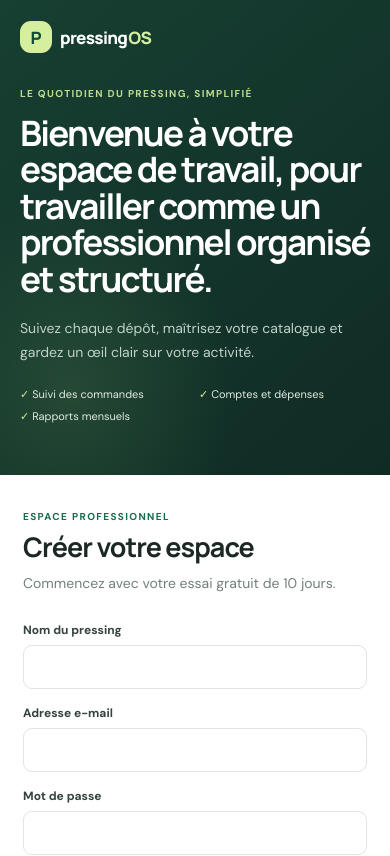
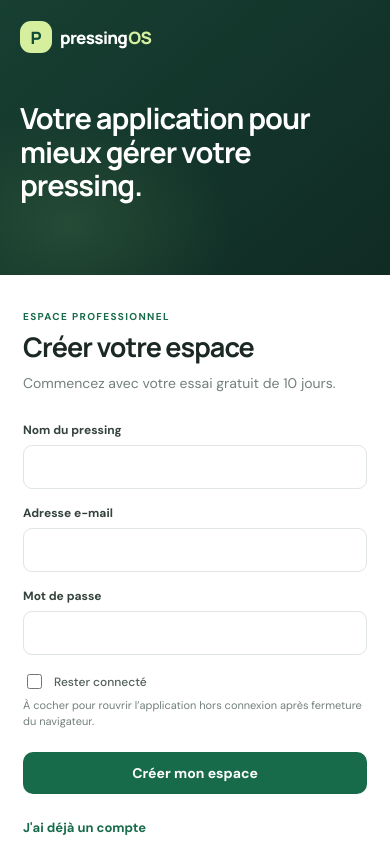
Before and after one commit to kingbiye/Saas-gestion-pressing.github, a Next.js app in the folder apps/web/: page / in a window 390 px wide. Shown: the top 856 px of the page. Built offline with nearby package versions, Linux system fonts and the light colour scheme.

Commit message:
Simplify login screen welcome message
Use a concise headline and smaller type to reduce visual clutter on the sign-in page.

Co-authored-by: Copilot <223556219+Copilot@users.noreply.github.com>

```diff
--- a/apps/web/app/globals.css
+++ b/apps/web/app/globals.css
@@ -59,7 +59,7 @@ strong, h1, h2, h3 { font-family: Manrope, "DM Sans", Arial, sans-serif; }
 .auth-shell { display: grid; grid-template-columns: 1.05fr .95fr; min-height: 100vh; background: white; }
 .auth-intro { display: flex; flex-direction: column; min-height: 100vh; padding: 46px clamp(32px, 7vw, 108px) 32px; color: white; background: #173f32; background-image: radial-gradient(ellipse at 18% 82%, rgba(89, 136, 82, .25), transparent 36%), linear-gradient(140deg, #173f32 0%, #102b24 100%); }
 .auth-pitch { max-width: 570px; margin: auto 0; padding: 64px 0; }
-.auth-pitch h1 { max-width: 560px; margin: 15px 0 20px; font-size: clamp(42px, 5vw, 67px); line-height: 1.04; letter-spacing: -3px; }
+.auth-pitch h1 { max-width: 500px; margin: 15px 0 20px; font-size: clamp(30px, 3.2vw, 42px); line-height: 1.16; letter-spacing: -1.5px; }
 .auth-pitch > p:not(.eyebrow) { max-width: 465px; color: #c0d2c9; font-size: 17px; line-height: 1.7; }
 .auth-points { display: grid; gap: 14px; margin-top: 40px; color: #e0ebdf; font-size: 13px; }
 .auth-points span::first-letter { color: var(--lime); }
@@ -286,7 +286,7 @@ td small { display: block; margin-top: 3px; color: #87938b; font-size: 10px; }
   .auth-intro { min-height: auto; padding: 25px 25px 30px; }
   .auth-intro .brand { margin-bottom: 34px; }
   .auth-pitch { padding: 0 0 27px; }
-  .auth-pitch h1 { max-width: 510px; font-size: 40px; letter-spacing: -1.8px; }
+  .auth-pitch h1 { max-width: 510px; font-size: 32px; letter-spacing: -1px; }
   .auth-pitch > p:not(.eyebrow) { font-size: 14px; }
   .auth-points { grid-template-columns: 1fr 1fr; gap: 8px; margin-top: 22px; font-size: 11px; }
   .auth-footnote { display: none; }
@@ -347,7 +347,7 @@ td small { display: block; margin-top: 3px; color: #87938b; font-size: 10px; }
 }
 @media (max-width: 430px) {
   .auth-intro { padding: 21px 20px 25px; }
-  .auth-pitch h1 { font-size: 35px; }
+  .auth-pitch h1 { font-size: 29px; }
   .stats-grid { gap: 8px; }
   .stat-card { padding: 12px; }
   .stat-card > strong { font-size: 17px; }
--- a/apps/web/app/pressing-app.tsx
+++ b/apps/web/app/pressing-app.tsx
@@ -1144,12 +1144,8 @@ export function PressingApp({ adminPage = false }: { adminPage?: boolean }) {
         <section className="auth-intro">
           <a className="brand brand-light" href="/" aria-label="Pressing OS, accueil"><span className="brand-mark">P</span> pressing<span>OS</span></a>
           <div className="auth-pitch">
-            <p className="eyebrow eyebrow-light">LE QUOTIDIEN DU PRESSING, SIMPLIFIÉ</p>
-            <h1>Bienvenue à votre espace de travail, pour travailler comme un professionnel organisé et structuré.</h1>
-            <p>Suivez chaque dépôt, maîtrisez votre catalogue et gardez un œil clair sur votre activité.</p>
-            <div className="auth-points"><span>✓ Suivi des commandes</span><span>✓ Comptes et dépenses</span><span>✓ Rapports mensuels</span></div>
+            <h1>Votre application pour mieux gérer votre pressing.</h1>
           </div>
-          <p className="auth-footnote">Une solution pensée pour les professionnels du pressing.</p>
         </section>
         <section className="auth-panel">
           <div className="auth-card">
```
